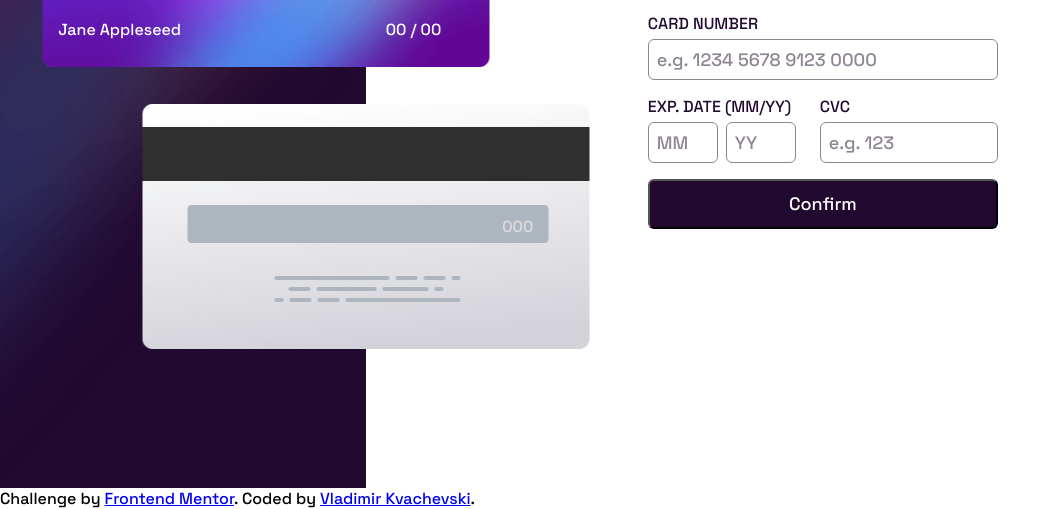
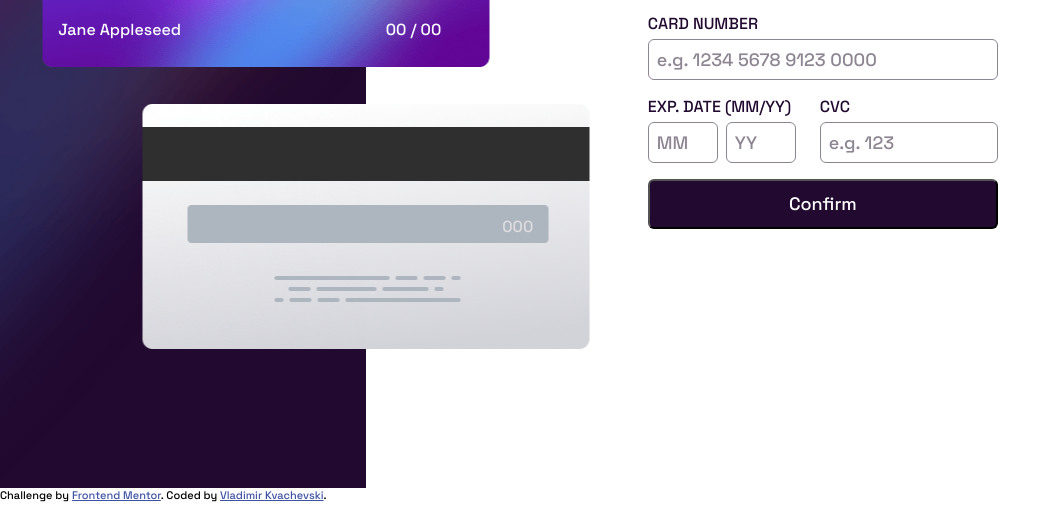
Before and after one commit to mcsimple-net/interactive-card-details, a plain HTML site: page index.html in a window 1280 px wide. Shown: the part 312-821 px from the top of the page, without its empty margins (0-1061 px from the left). Drawn offline with nearby package versions, Linux system fonts and the light colour scheme.

Commit message:
Update styles.css

```diff
--- a/styles.css
+++ b/styles.css
@@ -243,3 +243,5 @@ form button{
     }
 
 }
+.attribution { font-size: 11px; text-align: center; position: absolute;}
+.attribution a { color: hsl(228, 45%, 44%); }
```
